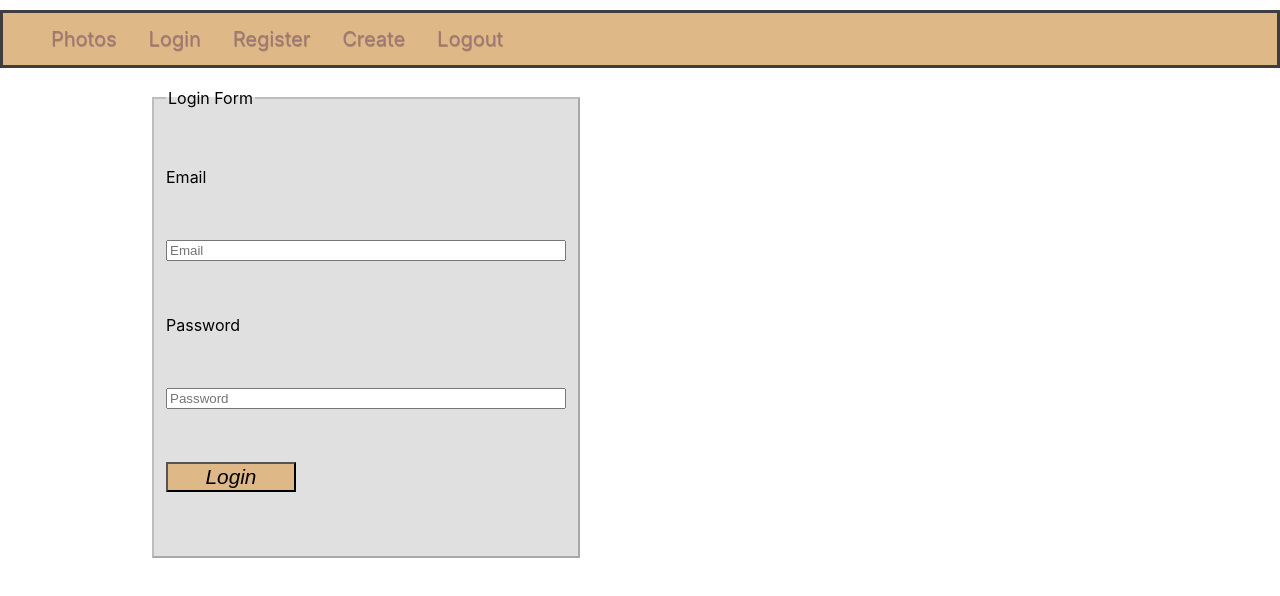
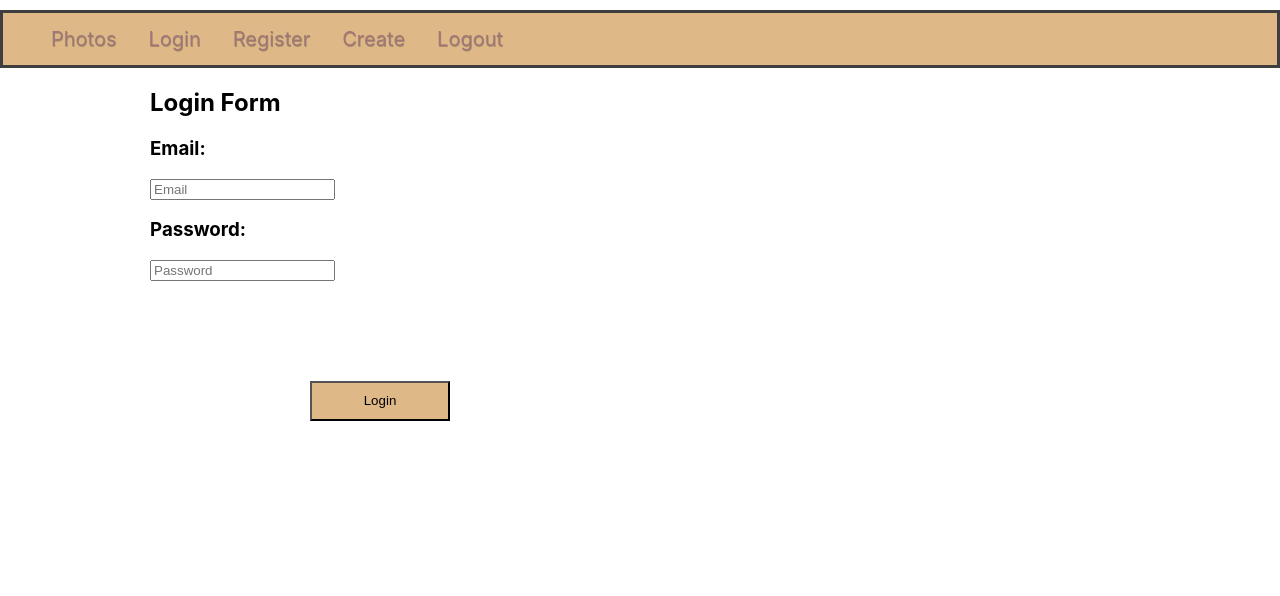
Before and after one commit to DragomirSt/photo-album, a React (Create React App) app in the folder client/: page /login in a window 1280 px wide. Shown: the top 596 px of the page. Built offline with nearby package versions, Linux system fonts and the light colour scheme.

Commit message:
Update Login.js
create new form, with styles this time :)

```diff
--- a/client/src/components/Login/Login.js
+++ b/client/src/components/Login/Login.js
@@ -1,12 +1,15 @@
 
 import './Login.css'
 import { useContext } from 'react';
+import { useNavigate } from 'react-router-dom';
 import { AuthContext } from '../../contexts/AuthContext';
 
 import * as authService from '../../servecies/auth';
 
 const Login = () => {
     const { setUserSessionData } = useContext(AuthContext);
+    const navigate = useNavigate();
+
     const loginHandler = (e) => {
         e.preventDefault();
         let formData = new FormData(e.target);
@@ -16,8 +19,9 @@ const Login = () => {
 
         authService.login(email, password)
             .then(authData => {
-                console.log(authData);
+
                 setUserSessionData(authData);
+                navigate('/all-photos')
             })
             .catch(err => {
                 //Toddo: error handling
@@ -28,23 +32,30 @@ const Login = () => {
     };
 
     return (
+        <div className='login-form'>
+            <form method="POST" onSubmit={loginHandler}>
+                <div className='login-form-text'>
+                    <h2>Login Form</h2>
+                </div>
+                <div className='email-label'>
+                    <h3>Email: </h3>
+                </div>
+                <div className='inputs'>
+                    <input type="text" name="email" className="email" placeholder="Email" />
+                </div>
+                <div className='password-label'>
+                    <h3>Password: </h3>
+                </div>
+                <div className='inputs-password'>
+                    <input type="password" name="password" className="password" placeholder="Password" />
+                </div>
+                <div>
+                    <input className="button-submit" type="submit" value="Login" />
+                </div>
 
-        <form className='login-form'method="POST" onSubmit={loginHandler}>
-            <fieldset className='login-fieldset'>
-                <legend>Login Form</legend>
-
-                <label htmlFor="email">Email</label>
-                <input type="text" name="email" id="email" placeholder="Email" />
-
-                <label htmlFor="password">Password</label>
-                <input type="password" name="password" id="password" placeholder="Password" />
-
-                <input className="button submit" type="submit" value="Login" />
-            </fieldset>
-        </form>
-
-
-    )
-}
+            </form>
+        </div>
+    );
+};
 
 export default Login;
```
